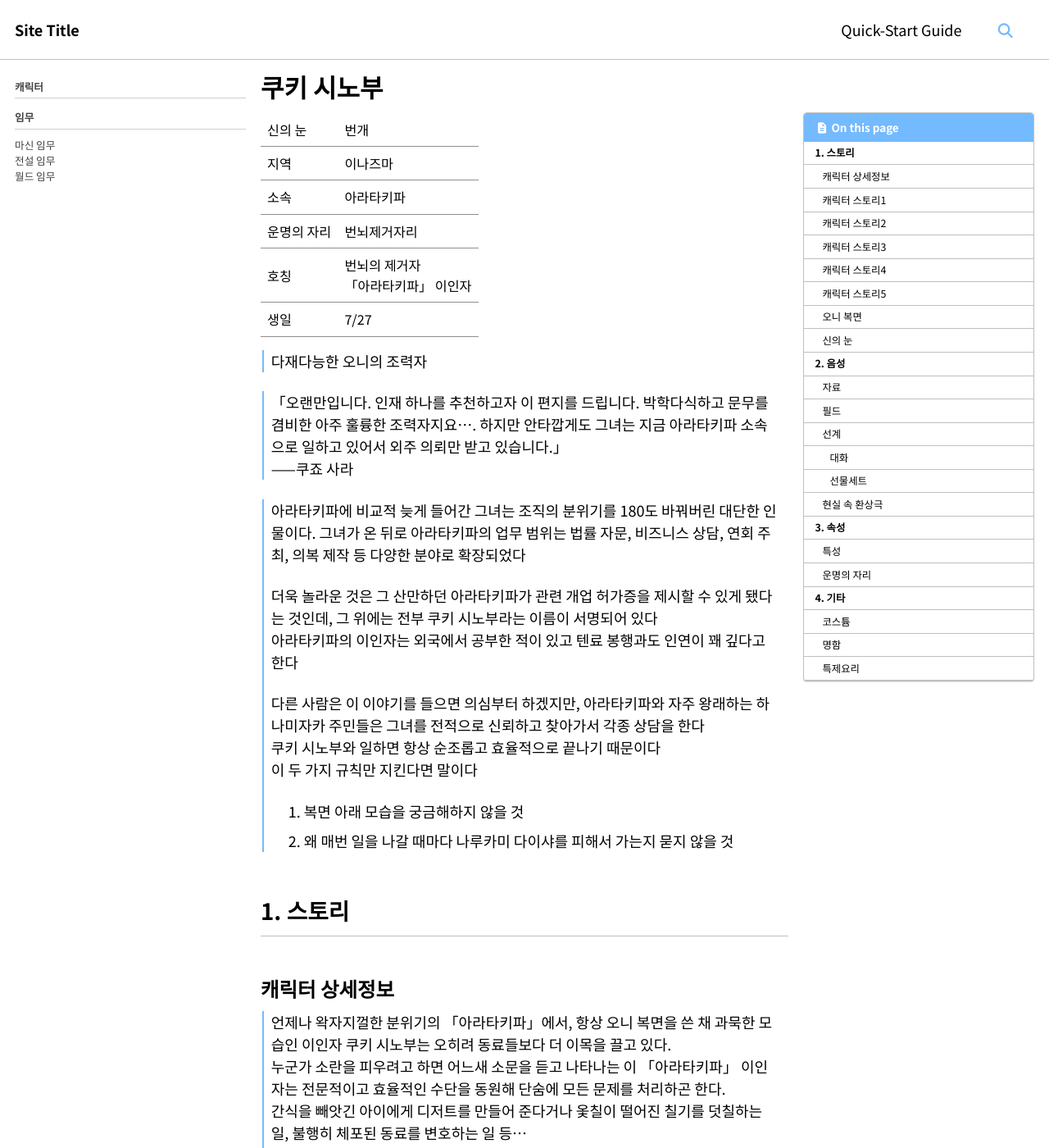
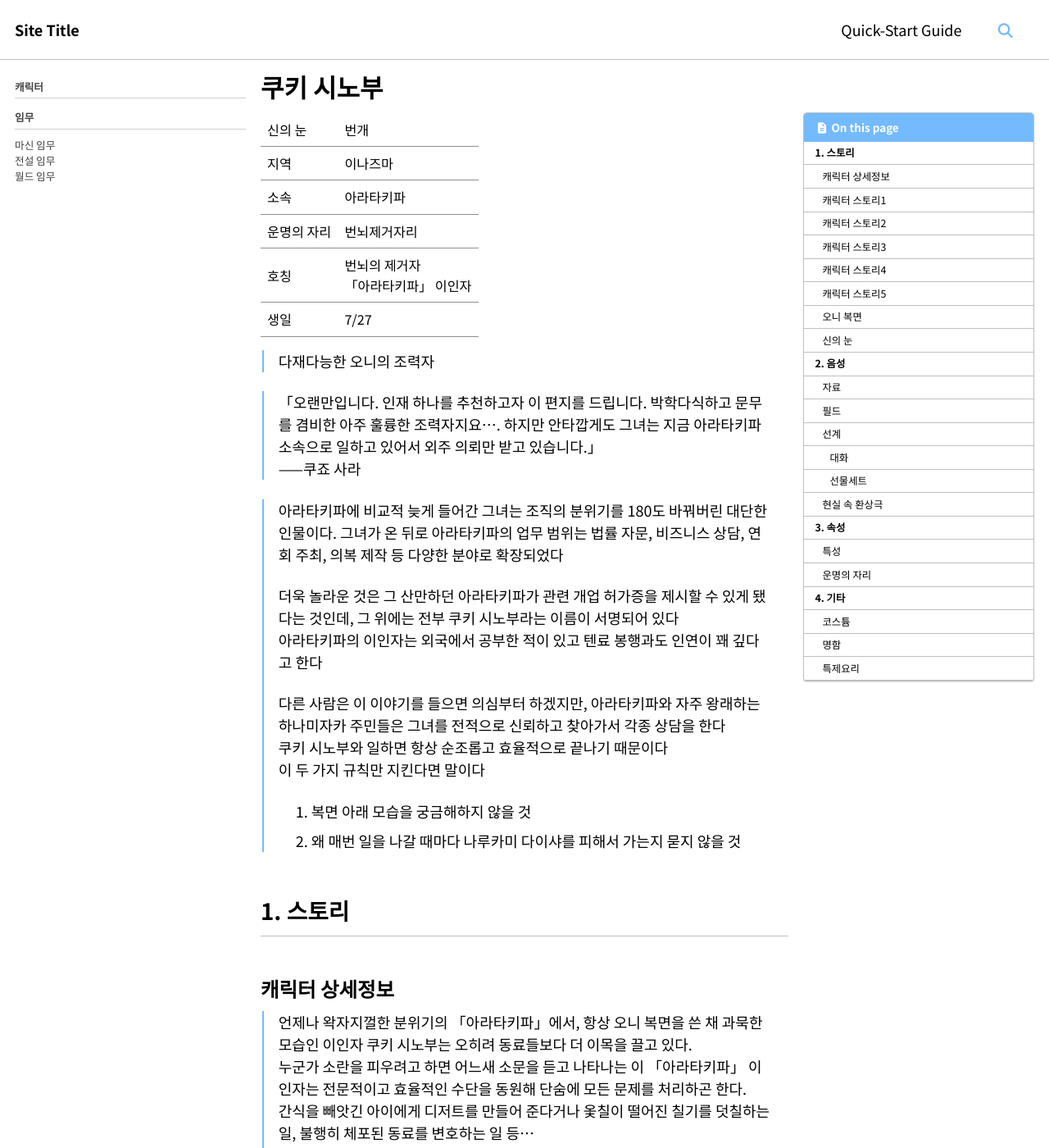
Before and after one commit to NamelessFlower/namelessflower.github.io, a Jekyll site: the page built from _posts/character/2022-06-21-쿠키 시노부.md, in a window 1280 px wide and 1400 px high. Shown: the whole window at 82% size. Built offline with Jekyll 4.4.1, drawn with Linux system fonts in a browser that asks for light colours; cached includes are drawn as plain includes.

Commit message:
Update _base.scss

```diff
--- a/_sass/minimal-mistakes/_base.scss
+++ b/_sass/minimal-mistakes/_base.scss
@@ -109,7 +109,7 @@ abbr[data-original-title] {
 blockquote {
   margin-block: 0.1em;
   margin-inline-end: 0.1em;
-  padding-inline: 0.5em;
+  padding-inline: 1em;
   /* font-style: italic; */
   border-inline-start: 0.15em solid $primary-color;
 
```
